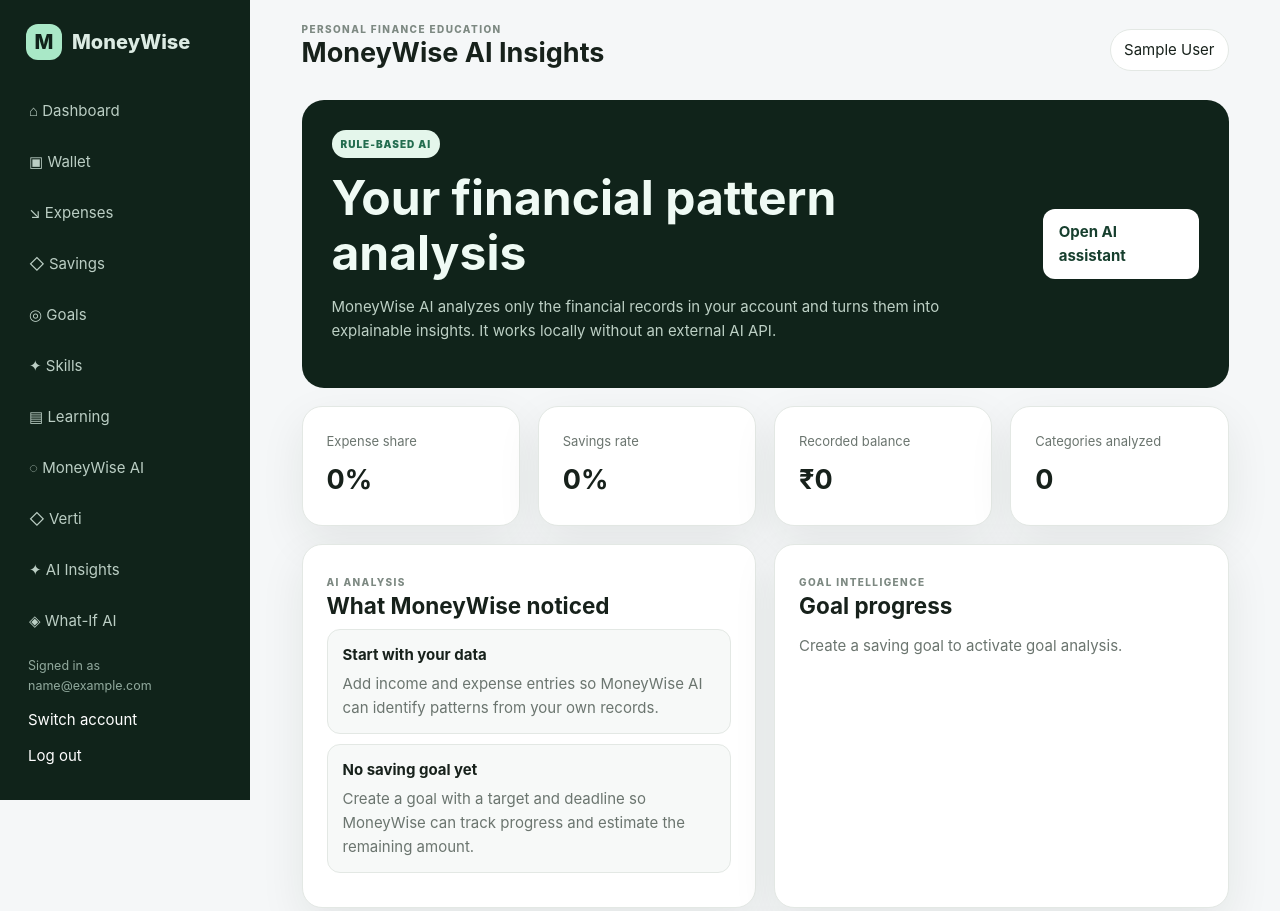
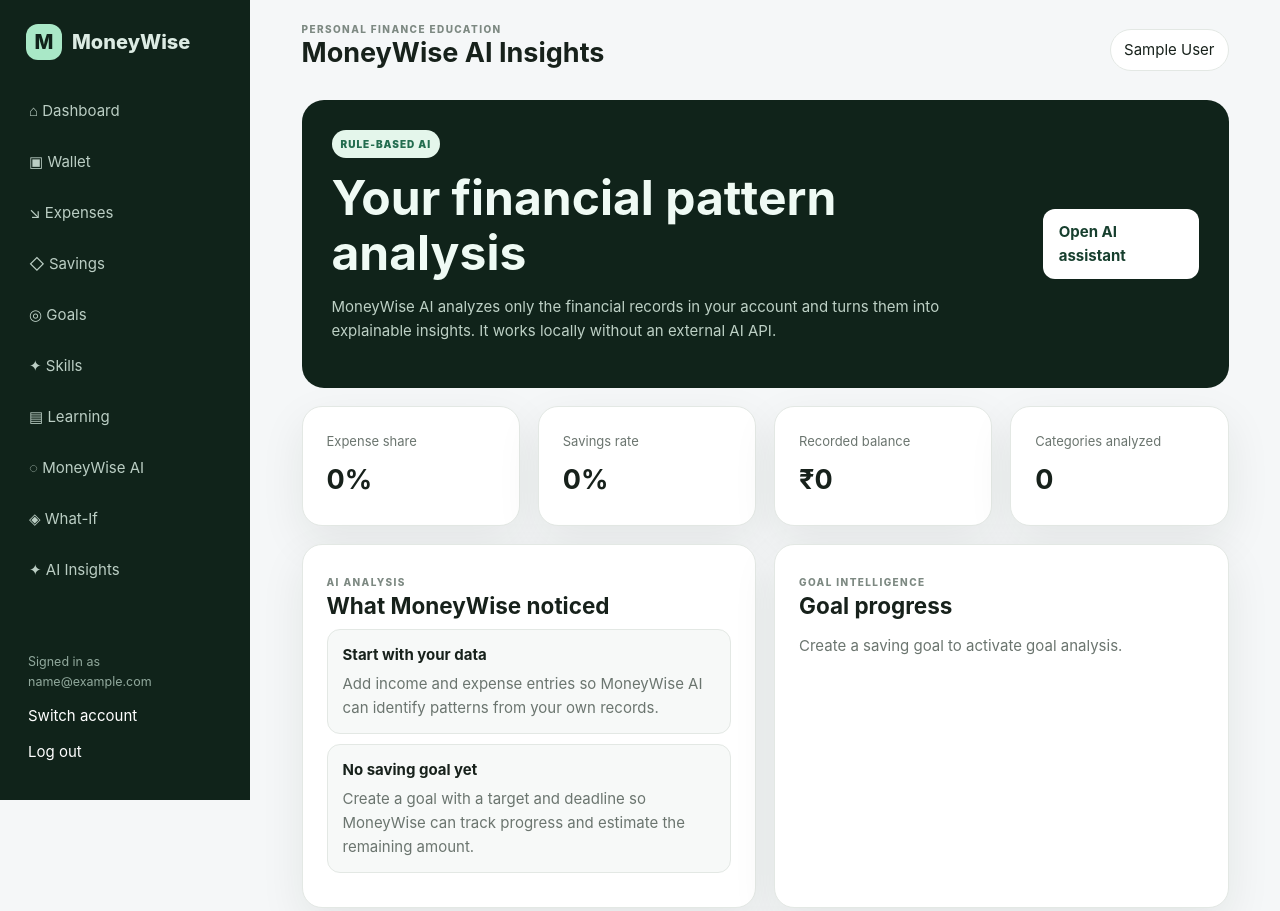
Before and after one commit to Rudraksh-3110/Moneywise.4, a Flask app: page /ai-insights in a window 1280 px wide. Shown: the top 911 px of the page. Run offline with Flask 3, Linux system fonts and the light colour scheme; the visitor is signed in with stand-in values (Sample User, id 1); data comes from the database, SQL or seed files in the repository; data that the repository does not hold is empty.

Commit message:
Rename Verti navigation to What-If

```diff
--- a/templates/base.html
+++ b/templates/base.html
@@ -3,11 +3,11 @@
 <head>
 <meta charset="utf-8"><meta name="viewport" content="width=device-width, initial-scale=1">
 <title>{% block title %}MoneyWise{% endblock %}</title>
-<link rel="stylesheet" href="{{ url_for('static', filename='css/style.css') }}?v=chatbot-verti-20260930-1">
+<link rel="stylesheet" href="{{ url_for('static', filename='css/style.css') }}?v=what-if-questionnaire-20260930-1">
 </head>
 <body><div class="app-shell{% if not current_user %} no-sidebar{% endif %}">
 {% if current_user %}<aside class="sidebar" id="sidebar"><div class="brand"><span class="brand-mark">M</span><span>MoneyWise</span></div><nav>
-<a href="{{ url_for('dashboard') }}">⌂ Dashboard</a><a href="{{ url_for('wallet') }}">▣ Wallet</a><a href="{{ url_for('expenses') }}">↘ Expenses</a><a href="{{ url_for('savings') }}">◇ Savings</a><a href="{{ url_for('goals') }}">◎ Goals</a><a href="{{ url_for('skills') }}">✦ Skills</a><a href="{{ url_for('learning') }}">▤ Learning</a><a href="{{ url_for('chatbot') }}">◌ MoneyWise AI</a><a href="{{ url_for('verti') }}">◇ Verti</a><a href="{{ url_for('ai_insights') }}">✦ AI Insights</a><a href="{{ url_for('what_if') }}">◈ What-If AI</a>
+<a href="{{ url_for('dashboard') }}">⌂ Dashboard</a><a href="{{ url_for('wallet') }}">▣ Wallet</a><a href="{{ url_for('expenses') }}">↘ Expenses</a><a href="{{ url_for('savings') }}">◇ Savings</a><a href="{{ url_for('goals') }}">◎ Goals</a><a href="{{ url_for('skills') }}">✦ Skills</a><a href="{{ url_for('learning') }}">▤ Learning</a><a href="{{ url_for('chatbot') }}">◌ MoneyWise AI</a><a href="{{ url_for('verti') }}">◈ What-If</a><a href="{{ url_for('ai_insights') }}">✦ AI Insights</a>
 </nav><div class="side-footer"><small>Signed in as {{ current_user["email"] }}</small><a href="{{ url_for('switch_account') }}">Switch account</a><a href="{{ url_for('logout') }}">Log out</a></div></aside><div class="sidebar-backdrop" id="sidebar-backdrop" onclick="closeSidebar()" aria-hidden="true"></div>{% endif %}
 <main class="main"><header class="topbar">{% if current_user %}<button class="menu-btn" type="button" aria-label="Open navigation" aria-controls="sidebar" aria-expanded="false" onclick="toggleSidebar()">☰</button>{% endif %}<div><div class="eyebrow">PERSONAL FINANCE EDUCATION</div><h1>{% block heading %}MoneyWise{% endblock %}</h1></div>{% if current_user %}<div class="user-pill">{{ current_user["name"] }}</div>{% endif %}</header>
 {% with messages=get_flashed_messages(with_categories=true) %}{% if messages %}<div class="flash-stack">{% for category,msg in messages %}<div class="flash {{ category }}">{{ msg }}</div>{% endfor %}</div>{% endif %}{% endwith %}
```
